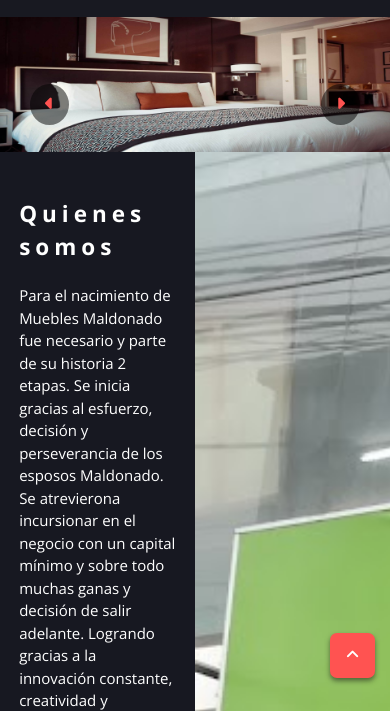
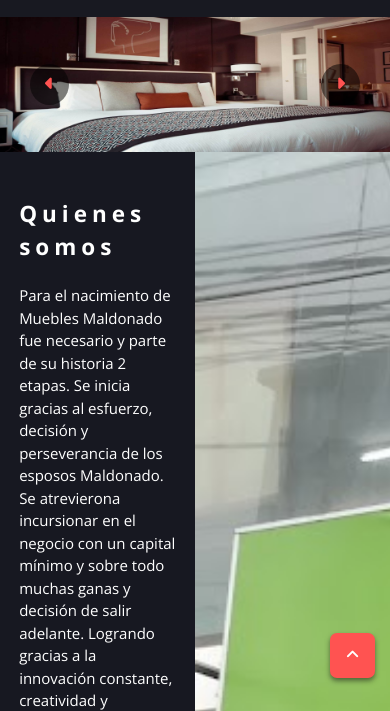
Before and after one commit to silk95/nuevapagina, a plain HTML site: page index.html in a window 390 px wide. Shown: the part 133-844 px from the top of the page. Drawn offline with nearby package versions, Linux system fonts and the light colour scheme.

Commit message:
actualizacion

```diff
--- a/css/estilos.css
+++ b/css/estilos.css
@@ -1017,7 +1017,12 @@ a {
     .service-item h3 {
         font-size: 10px;
     }
-
+    .carousel-control.next{
+        top : 35%;
+    }
+    .carousel-control.prev{
+        top : 35%;
+    }
 
     /* Mostrar bordes de todas las cajas */
     /* * {
```
